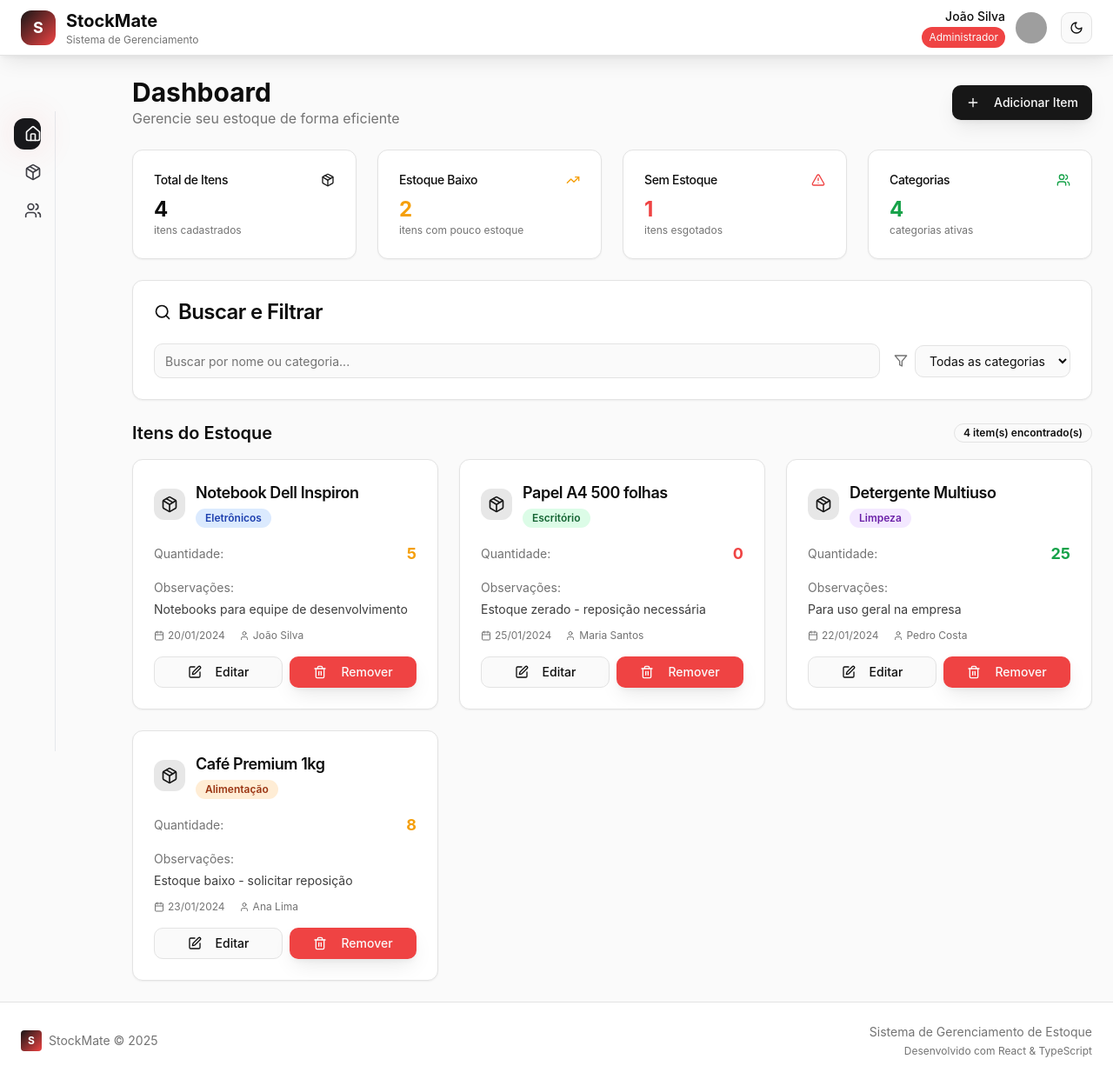
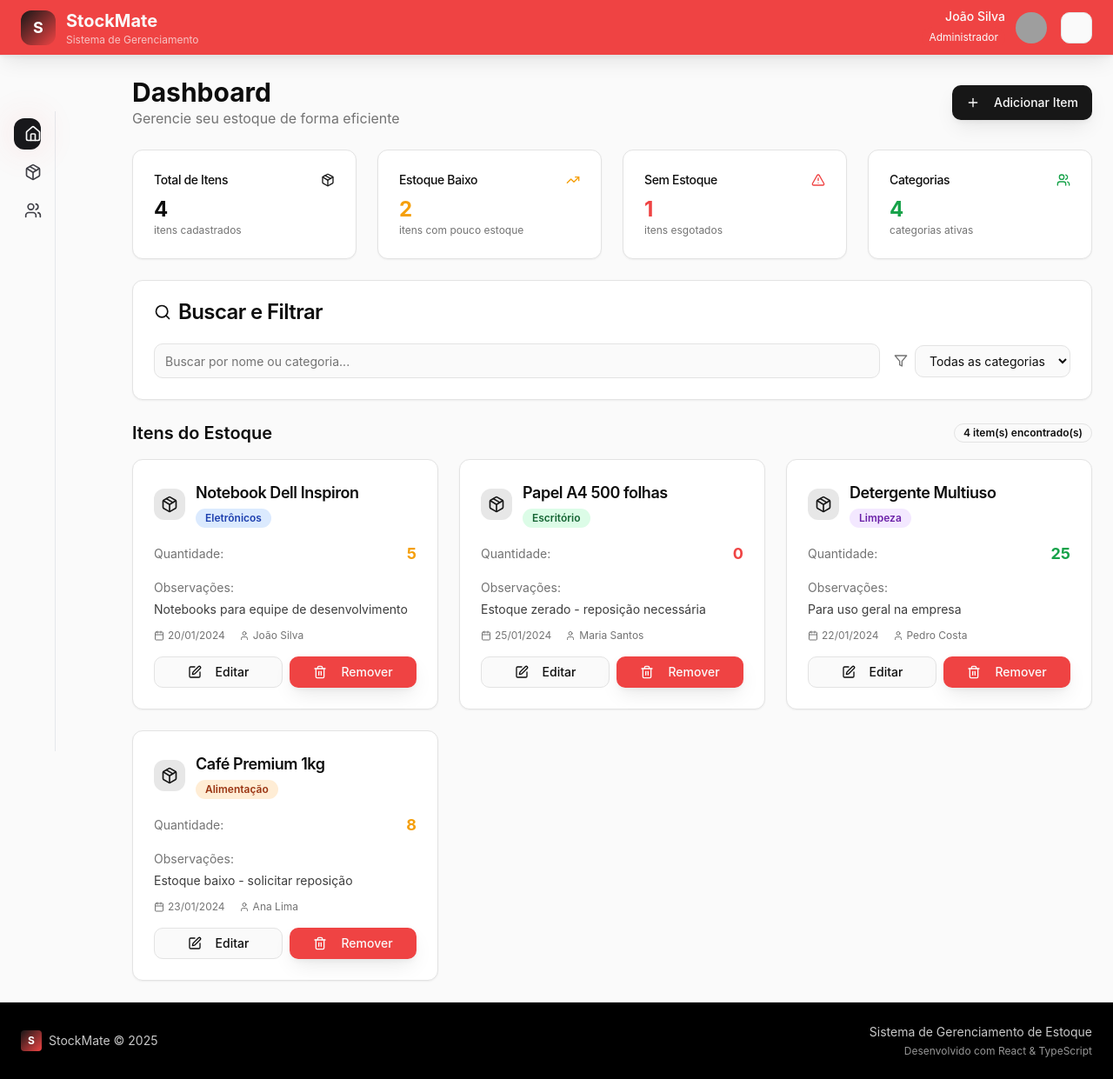
Before and after one commit to Igorvspedro/stockmate, a React (Vite) app: page / in a window 1280 px wide. Shown: the whole page at 87% size. Built offline with nearby package versions, Linux system fonts and the light colour scheme; grey boxes are pictures that could not be loaded.

Commit message:
Refactor: Customize header and footer colors
Set header background to red and footer background to black. Adjust header red color to a darker shade when in dark mode.

```diff
--- a/src/components/Footer.tsx
+++ b/src/components/Footer.tsx
@@ -4,23 +4,23 @@ const Footer: React.FC = () => {
   const currentYear = new Date().getFullYear();
 
   return (
-    <footer className="bg-card border-t border-border py-6 mt-auto">
+    <footer className="bg-footer text-footer-foreground border-t border-border py-6 mt-auto">
       <div className="container mx-auto px-6">
         <div className="flex flex-col md:flex-row justify-between items-center">
           <div className="flex items-center space-x-2 mb-4 md:mb-0">
             <div className="w-6 h-6 gradient-hero rounded flex items-center justify-center">
               <span className="text-white font-bold text-xs">S</span>
             </div>
-            <span className="text-sm text-muted-foreground">
+            <span className="text-sm text-footer-foreground/80">
               StockMate © {currentYear}
             </span>
           </div>
 
           <div className="text-center md:text-right">
-            <p className="text-sm text-muted-foreground">
+            <p className="text-sm text-footer-foreground/80">
               Sistema de Gerenciamento de Estoque
             </p>
-            <p className="text-xs text-muted-foreground mt-1">
+            <p className="text-xs text-footer-foreground/60 mt-1">
               Desenvolvido com React & TypeScript
             </p>
           </div>
--- a/src/components/Header.tsx
+++ b/src/components/Header.tsx
@@ -36,7 +36,7 @@ const Header: React.FC = () => {
   };
 
   return (
-    <header className="fixed top-0 left-0 right-0 z-50 h-16 bg-card border-b border-border shadow-elegant">
+    <header className="fixed top-0 left-0 right-0 z-50 h-16 bg-header text-header-foreground border-b border-border shadow-elegant">
       <div className="flex items-center justify-between h-full px-6">
         {/* Logo and Title */}
         <div className="flex items-center space-x-3">
@@ -44,8 +44,8 @@ const Header: React.FC = () => {
             <span className="text-white font-bold text-lg">S</span>
           </div>
           <div>
-            <h1 className="text-xl font-bold text-foreground">StockMate</h1>
-            <p className="text-xs text-muted-foreground">Sistema de Gerenciamento</p>
+            <h1 className="text-xl font-bold text-header-foreground">StockMate</h1>
+            <p className="text-xs text-header-foreground/70">Sistema de Gerenciamento</p>
           </div>
         </div>
 
@@ -54,7 +54,7 @@ const Header: React.FC = () => {
           {user && (
             <div className="flex items-center space-x-3">
               <div className="text-right hidden sm:block">
-                <p className="text-sm font-medium text-foreground">{user.name}</p>
+                <p className="text-sm font-medium text-header-foreground">{user.name}</p>
                 <span className={`inline-block px-2 py-1 text-xs rounded-full ${getUserLevelColor(user.level)}`}>
                   {getUserLevelBadge(user.level)}
                 </span>
--- a/src/index.css
+++ b/src/index.css
@@ -55,6 +55,12 @@ Colors: Black, Red, White theme with elegant gradients and animations
 
     /* Layout */
     --radius: 0.75rem;
+
+    /* Header and Footer */
+    --header-background: 0 84% 60%;
+    --header-foreground: 0 0% 98%;
+    --footer-background: 0 0% 0%;
+    --footer-foreground: 0 0% 98%;
 
     /* Custom gradients */
     --gradient-primary: linear-gradient(135deg, hsl(0 0% 9%), hsl(0 0% 15%));
@@ -140,6 +146,12 @@ Colors: Black, Red, White theme with elegant gradients and animations
     /* Shadows - Dark mode */
     --shadow-elegant: 0 10px 25px -5px hsl(0 0% 0% / 0.3), 0 4px 6px -2px hsl(0 0% 0% / 0.1);
     --shadow-glow: 0 0 40px hsl(0 84% 60% / 0.25);
+
+    /* Header and Footer - Dark mode */
+    --header-background: 0 84% 45%;
+    --header-foreground: 0 0% 98%;
+    --footer-background: 0 0% 0%;
+    --footer-foreground: 0 0% 98%;
 
     /* Sidebar colors */
     --sidebar-background: 0 0% 5%;
--- a/tailwind.config.ts
+++ b/tailwind.config.ts
@@ -69,6 +69,14 @@ export default {
 					'accent-foreground': 'hsl(var(--sidebar-accent-foreground))',
 					border: 'hsl(var(--sidebar-border))',
 					ring: 'hsl(var(--sidebar-ring))'
+				},
+				header: {
+					DEFAULT: 'hsl(var(--header-background))',
+					foreground: 'hsl(var(--header-foreground))'
+				},
+				footer: {
+					DEFAULT: 'hsl(var(--footer-background))',
+					foreground: 'hsl(var(--footer-foreground))'
 				}
 			},
 			borderRadius: {
```
